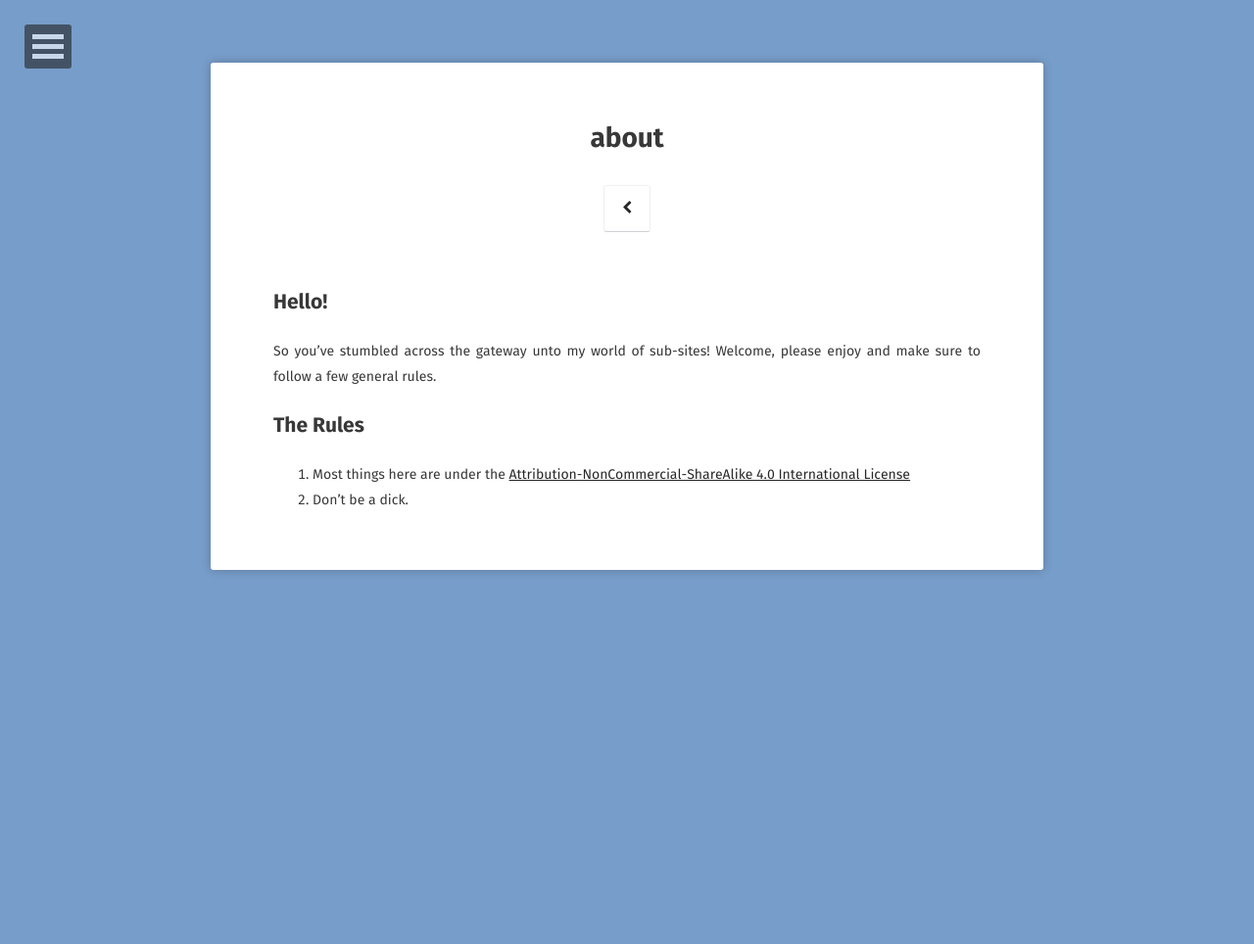
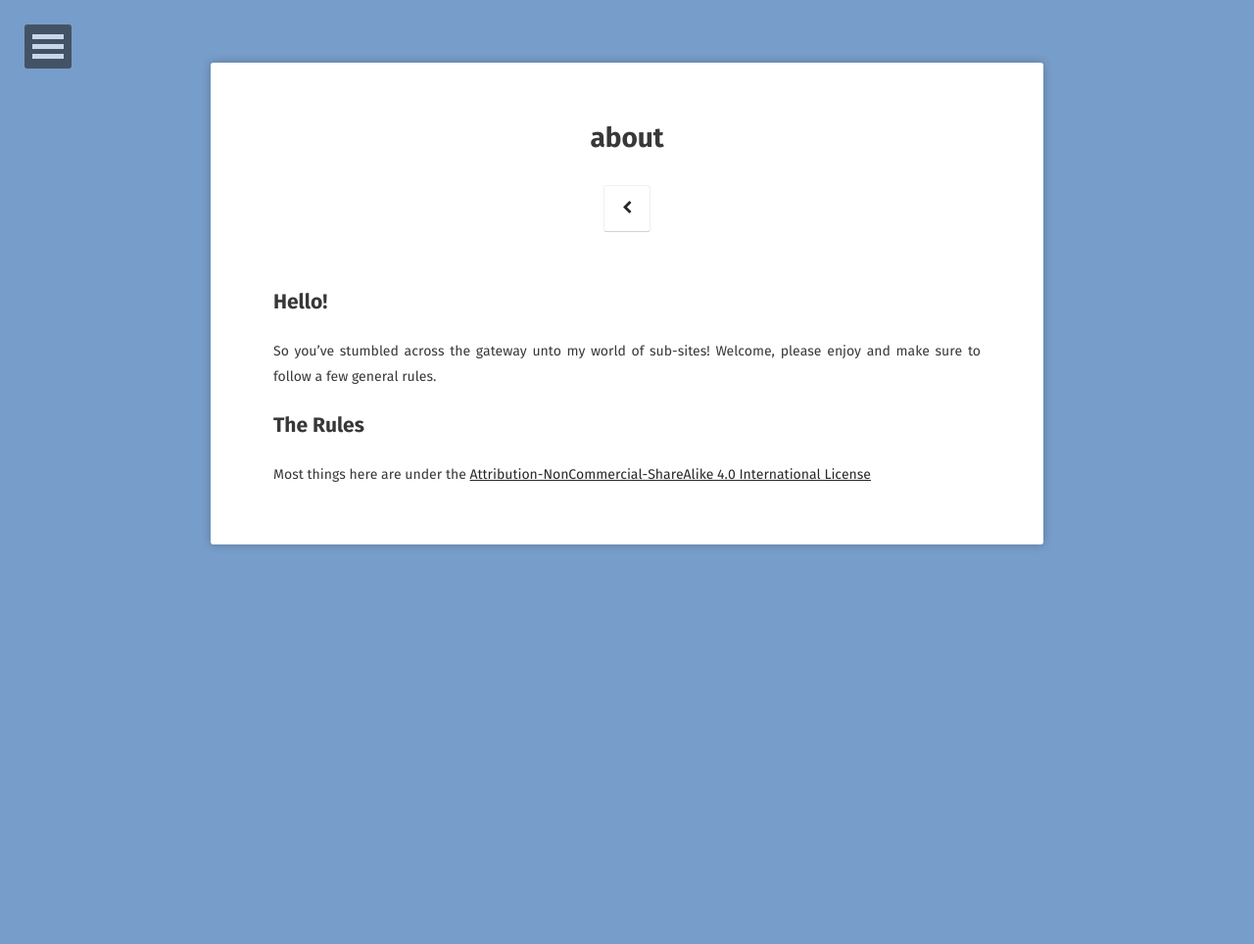
Before and after one commit to EthenStrine/site, a Jekyll site: the page built from about/index.md, in a window 1280 px wide. Shown: the whole page at 98% size. Built offline with Jekyll 4.4.1, drawn with Linux system fonts in a browser that asks for light colours; some web fonts are replaced.

Commit message:
Update index.md

```diff
--- a/about/index.md
+++ b/about/index.md
@@ -12,5 +12,4 @@ So you've stumbled across the gateway unto my world of sub-sites! Welcome, pleas
 
 ## The Rules
 
-1. Most things here are under the [Attribution-NonCommercial-ShareAlike 4.0 International License](https://creativecommons.org/licenses/by-nc-sa/4.0/ "License")
-2. Don't be a dick.
+Most things here are under the [Attribution-NonCommercial-ShareAlike 4.0 International License](https://creativecommons.org/licenses/by-nc-sa/4.0/ "License")
```
